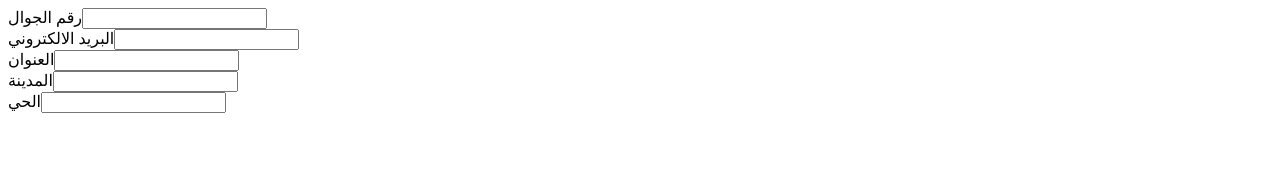
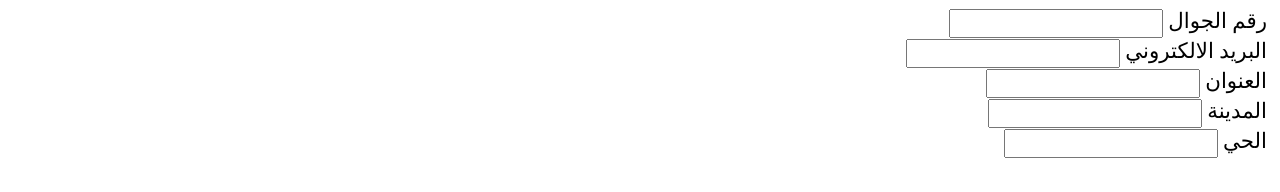
Before and after one commit to yazeed44/hutech, a website: page public/pages/second_screen_user_info.html in a window 1280 px wide. Drawn offline with Linux system fonts and the light colour scheme; no server answers.

Commit message:
fix mainview padding issue

```diff
--- a/public/css/reform.css
+++ b/public/css/reform.css
@@ -25,6 +25,8 @@ body{
     background-color: white;
     padding-top: 40px;
     padding-bottom: 40px;
+    max-height: 100%;
+    box-sizing: border-box;
 }
 #pageView{
     width: 100%;
--- a/public/pages/second_screen_user_info.html
+++ b/public/pages/second_screen_user_info.html
@@ -1,21 +1,40 @@
 <!DOCTYPE html>
-<html lang="en">
+<html  dir="rtl" lang="ar">
 <head>
     <meta charset="UTF-8">
     <title>معلومات صاحب الطلب</title>
+    <style>
+        body{
+            text-align: right;
+        }
+        .label{
+            font-size: 16pt;
+            padding: 5px;
+        }
+        .input{
+            width: 200px;
+            padding: 5px;
+        }
+
+    </style>
 </head>
 
 <body>
 
-<label for="phone">رقم الجوال</label><input type="tel" id="phone"/>
+<div><label class="label" for="phone">رقم الجوال</label><input type="tel" class="input" id="phone"/></div>
+<div><label class="label" for="email">البريد الالكتروني</label><input type="email" class="input" id="email" name="email"/>
+</div>
+<div><label class="label" for="address">العنوان</label><input type="text" class="input" id="address"/>
+</div>
+<div><label class="label" for="city">المدينة</label><input type="text" class="input" id="city"/>
+</div>
+<div><label class="label" for="district">الحي</label><input type="text" class="input" id="district"/>
+</div>
+
+
 <br/>
-<label for="email">البريد الالكتروني</label><input type="email" id="email" name="email"/>
 <br/>
-<label for="address">العنوان</label><input type="text" id="address"/>
 <br/>
-<label for="city">المدينة</label><input type="text" id="city"/>
-<br/>
-<label for="district">الحي</label><input type="text" id="district"/>
 
 <script>
     fetch("https://ehtedhan.duckdns.org/api/user_info?saudi_id=231").then(res => res.json()).then(user_info => {
```
Also changed, not shown: public/pages/pref-form.html (+4 -1 lines).
